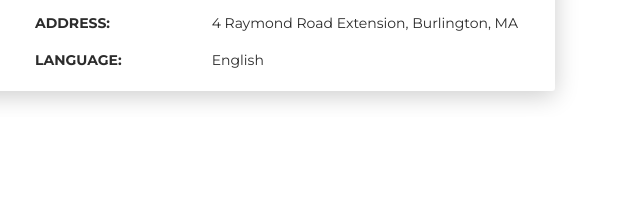
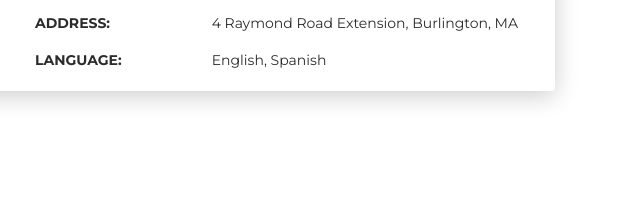
Before and after one commit to Antmini03/Resume-Website, a plain HTML site: page index.html in a window 1280 px wide. Shown: the part 788-1002 px from the top of the page, 640-1280 px from the left. Drawn offline with Linux system fonts and the light colour scheme.

Commit message:
Add Spanish Really

```diff
--- a/index.html
+++ b/index.html
@@ -91,7 +91,7 @@
             </div>
             <div class="row mt-3">
               <div class="col-sm-4"><strong class="text-uppercase">Language:</strong></div>
-              <div class="col-sm-8">English</div>
+              <div class="col-sm-8">English, Spanish</div>
             </div>
           </div>
         </div>
```
